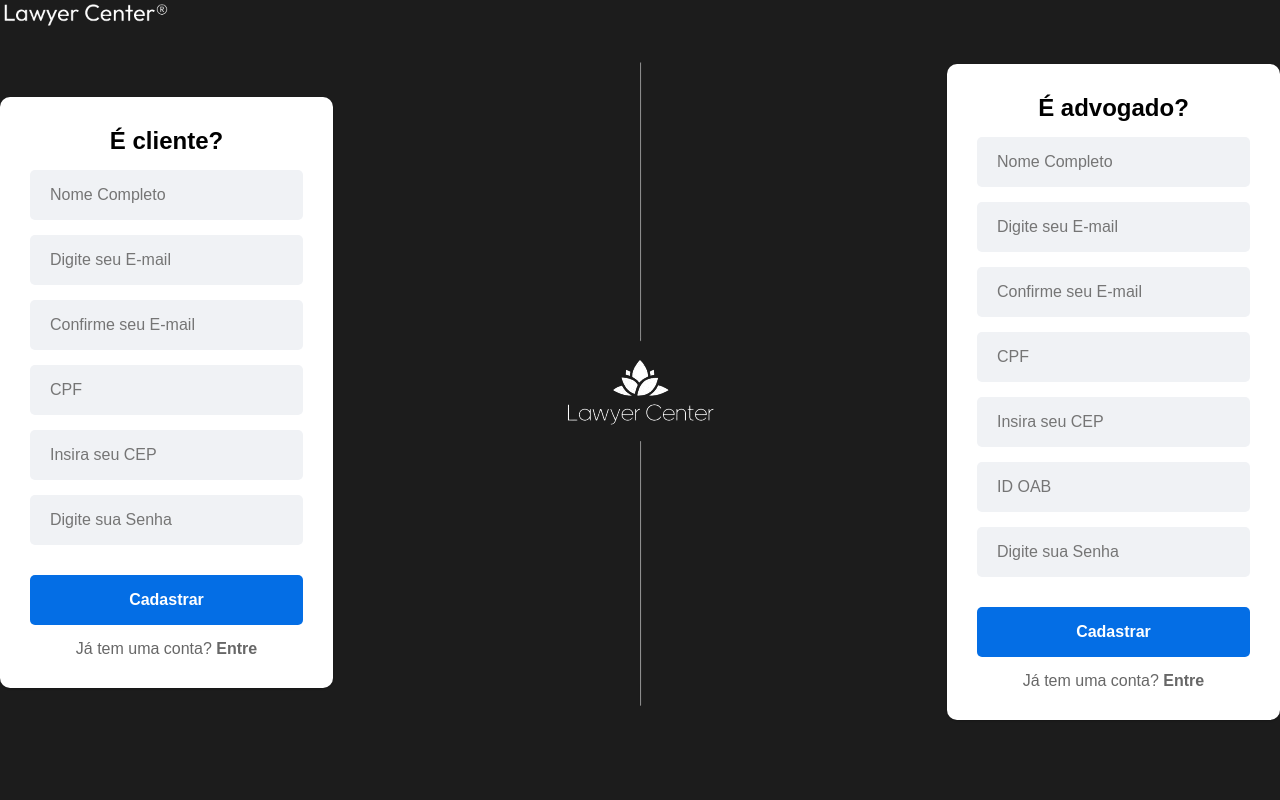
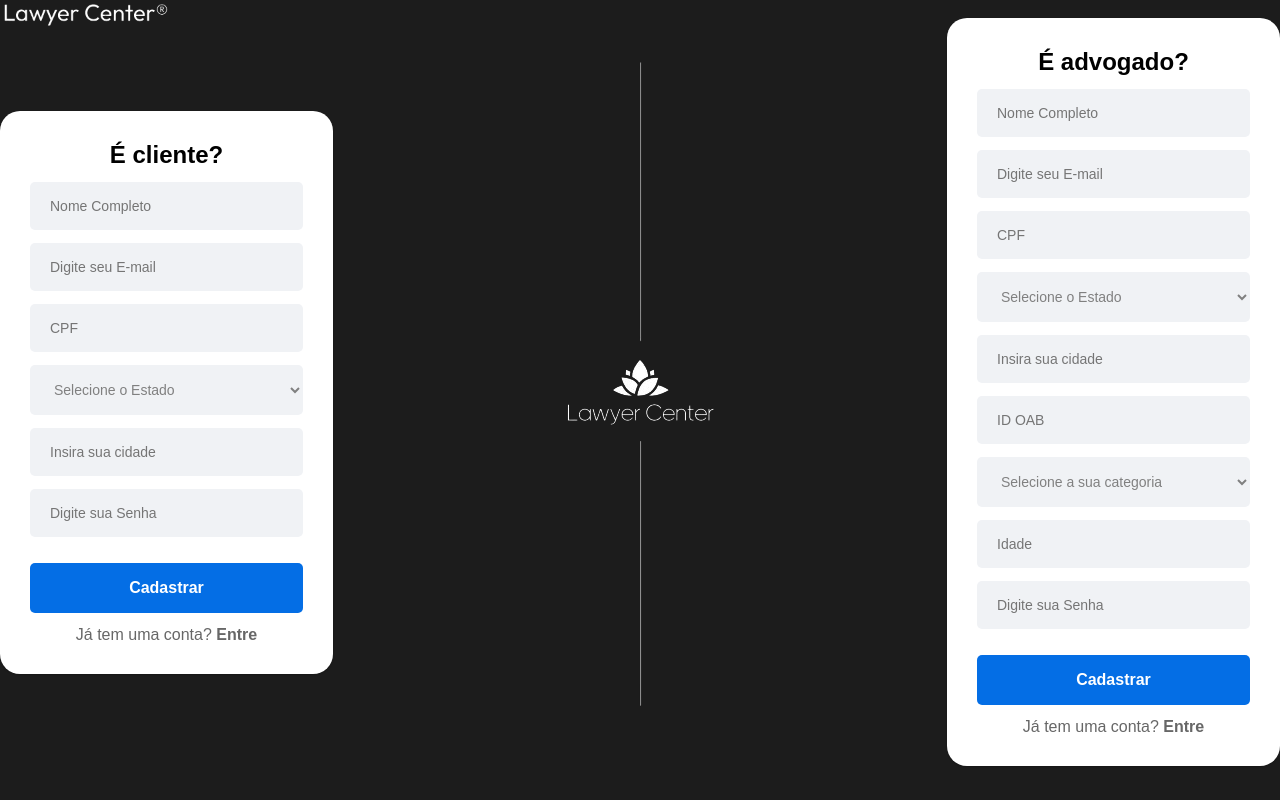
Before and after one commit to GabrielZuany/LawyerCenter, a React (Create React App) app in the folder meu-projeto/: page /signup in a window 1280 px wide. Built offline with nearby package versions, Linux system fonts and the light colour scheme.

Commit message:
signup uptade

```diff
--- a/meu-projeto/src/components/Input/styles.js
+++ b/meu-projeto/src/components/Input/styles.js
@@ -5,7 +5,7 @@ export const Input = styled.input`
   padding: 16px 20px;
   width: 100%;
   border-radius: 5px;
-  font-size: 16px;
+  font-size: 14px;
 
   background-color: #f0f2f5;
   border: none;
--- a/meu-projeto/src/pages/Signup/index.js
+++ b/meu-projeto/src/pages/Signup/index.js
@@ -10,40 +10,76 @@ import logo_centro from "../../img/logo-centro.png";
 const Signup = () => {
   const [nome, setNome] = useState("");
   const [email, setEmail] = useState("");
-  const [emailConf, setEmailConf] = useState("");
   const [cpf, setCPF] = useState("");
-  const [cep, setCEP] = useState("");
+  const [cidade, setCidade] = useState("");
   const [senha, setSenha] = useState("");
   const [error, setError] = useState("");
+  const [estado, setEstado] = useState("");
 
   const [nomeAdvogado, setNomeAdvogado] = useState("");
   const [emailAdvogado, setEmailAdvogado] = useState("");
-  const [emailConfAdvogado, setEmailConfAdvogado] = useState("");
   const [cpfAdvogado, setCPFAdvogado] = useState("");
-  const [cepAdvogado, setCEPAdvogado] = useState("");
+  const [cidadeAdvogado, setCidadeAdvogado] = useState("");
+  const [estadoAdvogado, setEstadoAdvogado] = useState("");
   const [idOAB, setID] = useState("");
+  const [categoria, setCategoria] = useState("");
+  const [idade, setIdade] = useState("");
   const [senhaAdvogado, setSenhaAdvogado] = useState("");
   const [errorAdvogado, setErrorAdvogado] = useState("");
 
+  const handleEstadoChange = (e) => {
+    setEstado(e.target.value);
+  };
+  const handleCategoria = (e) => {
+    setCategoria(e.target.value);
+  };
+  const handleEstadoAdvogadoChange = (e) => {
+    setEstadoAdvogado(e.target.value);
+  };
   const navigate = useNavigate();
 
   const { signup } = useAuth();
 
   const handleSignup = (isAdvogado = false) => {
+    let nomeToUse = isAdvogado ? nomeAdvogado : nome;
     let emailToUse = isAdvogado ? emailAdvogado : email;
-    let emailConfToUse = isAdvogado ? emailConfAdvogado : emailConf;
+    let cpfToUse = isAdvogado ? cpfAdvogado : cpf;
+    let cidadeToUse = isAdvogado ? cidadeAdvogado : cidade;
+    let estadoToUse = isAdvogado ? estadoAdvogado : estado;
     let senhaToUse = isAdvogado ? senhaAdvogado : senha;
     let setErrorFunc = isAdvogado ? setErrorAdvogado : setError;
 
-    if (!emailToUse | !emailConfToUse | !senhaToUse) {
+    // Verificação de campos obrigatórios comuns
+    if (!nomeToUse || !emailToUse || !cpfToUse || !cidadeToUse || !estadoToUse || !senhaToUse) {
       setErrorFunc("Preencha todos os campos");
-      return;
-    } else if (emailToUse !== emailConfToUse) {
-      setErrorFunc("Os e-mails não são iguais");
       return;
     }
 
-    const res = signup(emailToUse, senhaToUse);
+    // Verificação de campos adicionais para advogados
+    if (isAdvogado) {
+      if (!idOAB || !categoria || !idade) {
+        setErrorAdvogado("Preencha todos os campos específicos para advogados");
+        return;
+      }
+    }
+
+    // Dados adicionais específicos para advogados
+    let idOABToUse = isAdvogado ? idOAB : null;
+    let categoriaToUse = isAdvogado ? categoria : null;
+    let idadeToUse = isAdvogado ? idade : null;
+
+    // Chamar a função de signup com os dados apropriados
+    const res = signup({
+      nome: nomeToUse,
+      email: emailToUse,
+      cpf: cpfToUse,
+      cidade: cidadeToUse,
+      estado: estadoToUse,
+      senha: senhaToUse,
+      idOAB: idOABToUse,
+      categoria: categoriaToUse,
+      idade: idadeToUse
+    });
 
     if (res) {
       setErrorFunc(res);
@@ -73,22 +109,49 @@ const Signup = () => {
           onChange={(e) => [setEmail(e.target.value), setError("")]}
         />
         <Input
-          type="email"
-          placeholder="Confirme seu E-mail"
-          value={emailConf}
-          onChange={(e) => [setEmailConf(e.target.value), setError("")]}
-        />
-        <Input
           type="cpf"
           placeholder="CPF"
           value={cpf}
           onChange={(e) => [setCPF(e.target.value), setError("")]}
         />
+
+        <C.Select value={estado} onChange={handleEstadoChange} hasValue={estado !== ""}>
+
+          <option value="">Selecione o Estado</option>
+          <option value="AC">AC</option>
+          <option value="AL">AL</option>
+          <option value="AP">AP</option>
+          <option value="AM">AM</option>
+          <option value="BA">BA</option>
+          <option value="CE">CE</option>
+          <option value="DF">DF</option>
+          <option value="ES">ES</option>
+          <option value="GO">GO</option>
+          <option value="MA">MA</option>
+          <option value="MT">MT</option>
+          <option value="MS">MS</option>
+          <option value="MG">MG</option>
+          <option value="PA">PA</option>
+          <option value="PB">PB</option>
+          <option value="PR">PR</option>
+          <option value="PE">PE</option>
+          <option value="PI">PI</option>
+          <option value="RJ">RJ</option>
+          <option value="RN">RN</option>
+          <option value="RS">RS</option>
+          <option value="RO">RO</option>
+          <option value="RR">RR</option>
+          <option value="SC">SC</option>
+          <option value="SP">SP</option>
+          <option value="SE">SE</option>
+          <option value="TO">TO</option>
+        </C.Select>
+
         <Input
-          type="cep"
-          placeholder="Insira seu CEP"
-          value={cep}
-          onChange={(e) => [setCEP(e.target.value), setError("")]}
+          type="cidade"
+          placeholder="Insira sua cidade"
+          value={cidade}
+          onChange={(e) => [setCidade(e.target.value), setError("")]}
         />
         <Input
           type="password"
@@ -121,28 +184,71 @@ const Signup = () => {
           onChange={(e) => [setEmailAdvogado(e.target.value), setErrorAdvogado("")]}
         />
         <Input
-          type="email"
-          placeholder="Confirme seu E-mail"
-          value={emailConfAdvogado}
-          onChange={(e) => [setEmailConfAdvogado(e.target.value), setErrorAdvogado("")]}
-        />
-        <Input
           type="cpf"
           placeholder="CPF"
           value={cpfAdvogado}
           onChange={(e) => [setCPFAdvogado(e.target.value), setErrorAdvogado("")]}
         />
+        <C.Select value={estadoAdvogado} onChange={handleEstadoAdvogadoChange} hasValue={estadoAdvogado !== ""}>
+
+          <option value="">Selecione o Estado</option>
+          <option value="AC">AC</option>
+          <option value="AL">AL</option>
+          <option value="AP">AP</option>
+          <option value="AM">AM</option>
+          <option value="BA">BA</option>
+          <option value="CE">CE</option>
+          <option value="DF">DF</option>
+          <option value="ES">ES</option>
+          <option value="GO">GO</option>
+          <option value="MA">MA</option>
+          <option value="MT">MT</option>
+          <option value="MS">MS</option>
+          <option value="MG">MG</option>
+          <option value="PA">PA</option>
+          <option value="PB">PB</option>
+          <option value="PR">PR</option>
+          <option value="PE">PE</option>
+          <option value="PI">PI</option>
+          <option value="RJ">RJ</option>
+          <option value="RN">RN</option>
+          <option value="RS">RS</option>
+          <option value="RO">RO</option>
+          <option value="RR">RR</option>
+          <option value="SC">SC</option>
+          <option value="SP">SP</option>
+          <option value="SE">SE</option>
+          <option value="TO">TO</option>
+        </C.Select>
         <Input
-          type="cep"
-          placeholder="Insira seu CEP"
-          value={cepAdvogado}
-          onChange={(e) => [setCEPAdvogado(e.target.value), setErrorAdvogado("")]}
+          type="cidade"
+          placeholder="Insira sua cidade"
+          value={cidadeAdvogado}
+          onChange={(e) => [setCidadeAdvogado(e.target.value), setErrorAdvogado("")]}
         />
         <Input
-          type="text"
+          type="ID"
           placeholder="ID OAB"
           value={idOAB}
           onChange={(e) => [setID(e.target.value), setErrorAdvogado("")]}
+        />
+         <C.Select value={categoria} onChange={handleCategoria} hasValue={categoria !== ""}>
+
+          <option value="">Selecione a sua categoria</option>
+          <option value="Cível">Cível</option>
+          <option value="Trabalhista">Trabalhista</option>
+          <option value="Imobiliário">Imobiliário</option>
+          <option value="Ambientalista">Ambientalista</option>
+          <option value="Consumidor">Consumidor</option>
+          <option value="Criminalista">Criminalista</option>
+          <option value="Tributário">Tributário</option>
+          <option value="Previdenciário">Previdenciário</option>
+        </C.Select>
+        <Input
+          type="idade"
+          placeholder="Idade"
+          value={idade}
+          onChange={(e) => [setIdade(e.target.value), setErrorAdvogado("")]}
         />
         <Input
           type="password"
--- a/meu-projeto/src/pages/Signup/styles.js
+++ b/meu-projeto/src/pages/Signup/styles.js
@@ -9,9 +9,25 @@ export const Container = styled.div`
   gap: 200px;
   height: 90vh;
 `;
+export const Select = styled.select`
+
+  outline: none;
+  padding: 16px 20px;
+  width: 100%;
+  border-radius: 5px;
+  font-size: 14px;
+  background-color: #f0f2f5;
+  border: none;
+  color: gray;
+  color: ${({ hasValue }) => (hasValue ? 'black' : 'gray')};
+  option {
+    color: black; /* Cor padrão para todas as opções */
+  }
+`;
+
 
 export const Content = styled.div`
-  gap: 15px;
+  gap: 13px;
   display: flex;
   align-items: center;
   justify-content: center;
@@ -21,7 +37,7 @@ export const Content = styled.div`
   background-color: white;
   max-width: 350px;
   padding: 30px;
-  border-radius: 10px;
+  border-radius: 20px;
 `;
 
 export const Label = styled.label`
@@ -64,3 +80,7 @@ export const Logo_centro = styled.img`
   margin-left: 0px;
   margin-top: 0px;
 `;
+
+export const SelecionaEstado= styled.img`
+  color: #363636;
+`;
```
Also changed, not shown: 1 other file (tests, documents, lock files or other folders).
